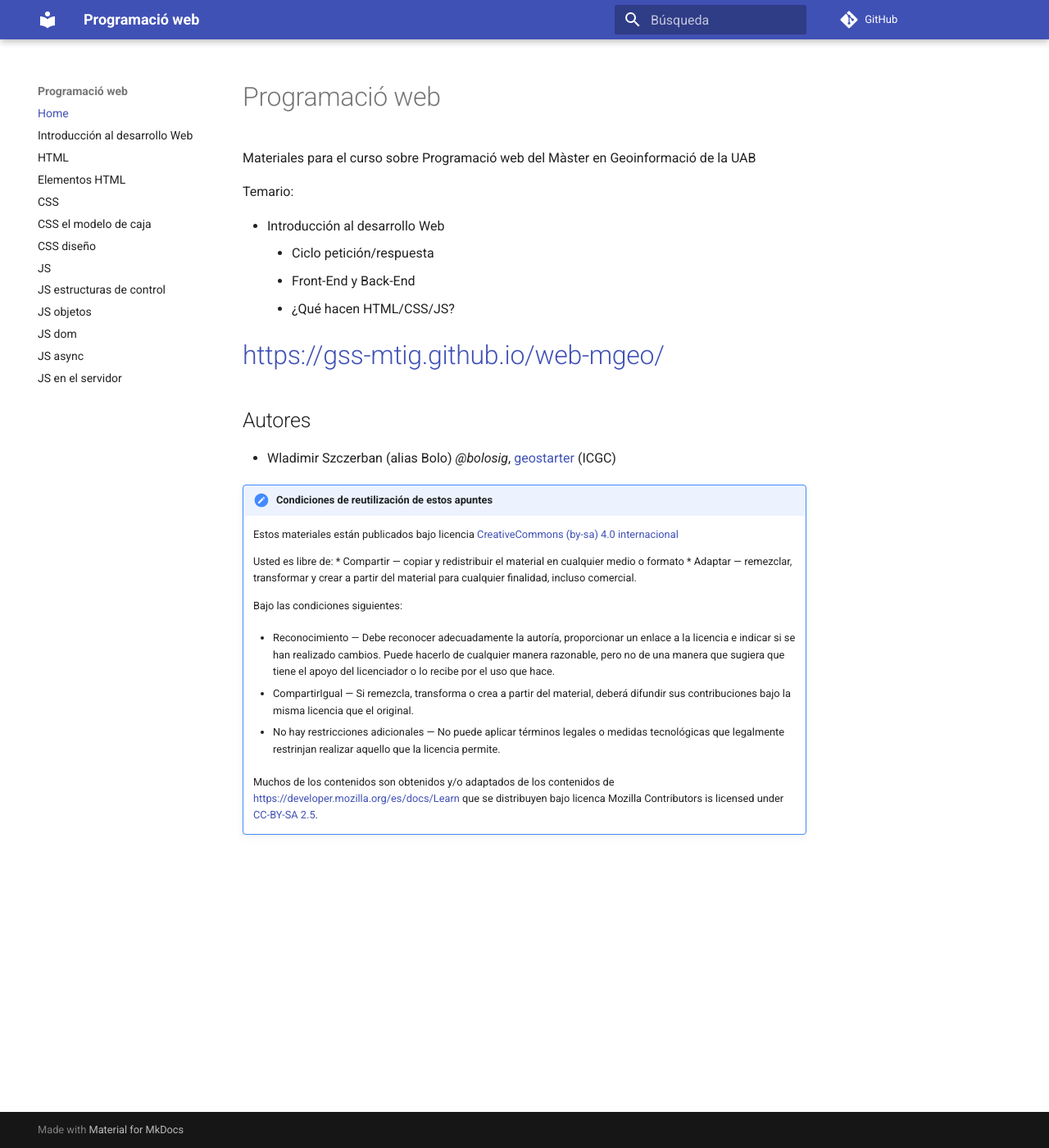
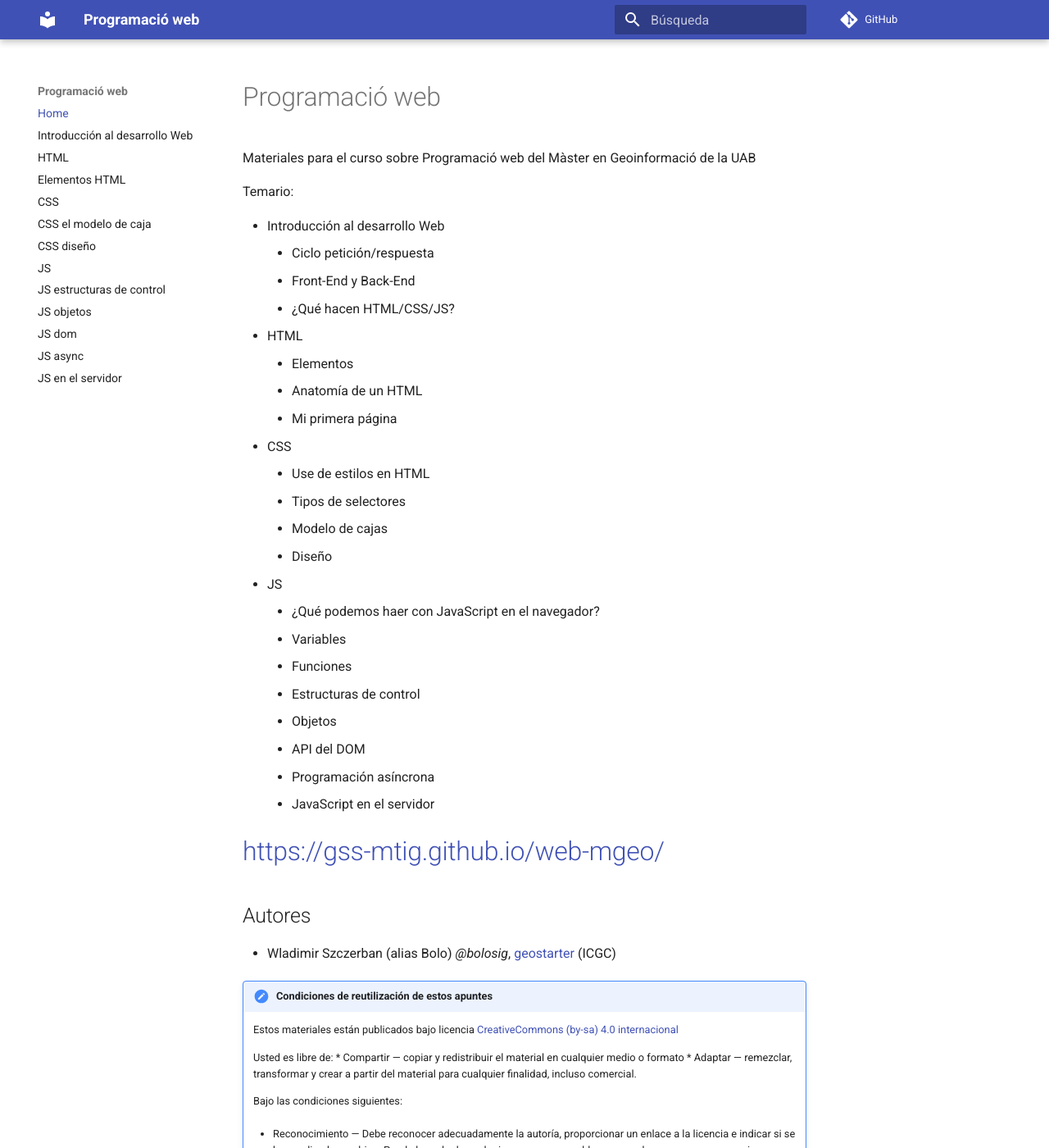
Before and after one commit to gss-mtig/web-mgeo, an MkDocs documentation site: the page built from docs/index.md, in a window 1280 px wide and 1400 px high. Shown: the whole window at 82% size. Built offline with MkDocs 1.6.1 and Material for MkDocs 9.7.7, drawn with Linux system fonts in a browser that asks for light colours; comment, search, counter and statistics services are not loaded.

Commit message:
indice 2021

```diff
--- a/docs/index.md
+++ b/docs/index.md
@@ -8,6 +8,24 @@ Temario:
     * Ciclo petición/respuesta
     * Front-End y Back-End
     * ¿Qué hacen HTML/CSS/JS?
+* HTML
+    * Elementos
+    * Anatomía de un HTML
+    * Mi primera página
+* CSS
+    * Use de estilos en HTML
+    * Tipos de selectores
+    * Modelo de cajas
+    * Diseño
+* JS
+    * ¿Qué podemos haer con JavaScript en el navegador?
+    * Variables
+    * Funciones
+    * Estructuras de control
+    * Objetos
+    * API del DOM
+    * Programación asíncrona
+    * JavaScript en el servidor
 
 
 # [https://gss-mtig.github.io/web-mgeo/](https://gss-mtig.github.io/web-mgeo/)
```
